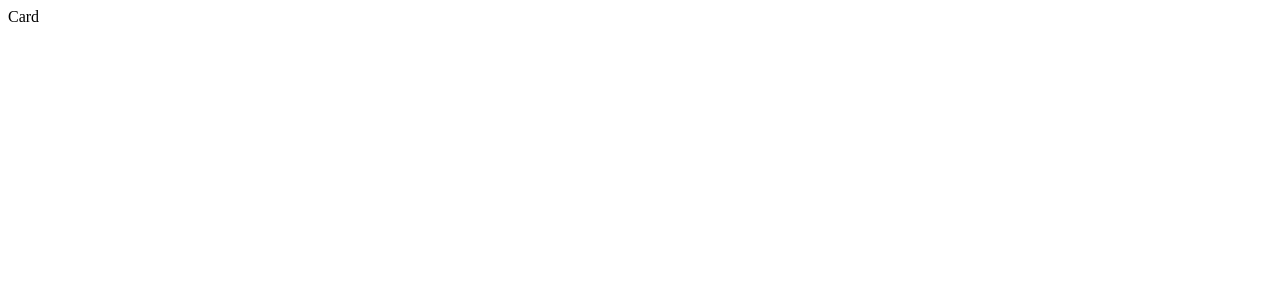
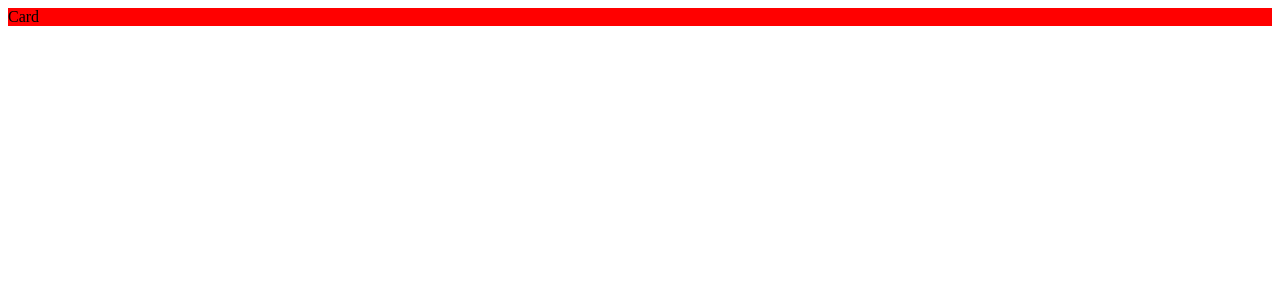
Before and after one commit to ibrahimtaib/quiz-website, a Next.js app in the folder src/: page / in a window 1280 px wide. Shown: the top 300 px of the page. Built offline with nearby package versions, Linux system fonts and the light colour scheme.

Commit message:
card style put in place
created the .card rules (still empty) and added it to card component,
it works so far!

```diff
--- a/src/packages/components/Card.tsx
+++ b/src/packages/components/Card.tsx
@@ -1,7 +1,8 @@
-import { CardProps } from 'card';
+import style from 'styles/card.module.css';
+import { CardProps } from 'types/card';
 
 const Card = ({ children }: CardProps) => {
-  return <div>{children}</div>;
+  return <div className={style.card}>{children}</div>;
 };
 
 export default Card;
--- a/src/packages/styles/card.module.css
+++ b/src/packages/styles/card.module.css
@@ -0,0 +1,3 @@
+.card {
+  background-color: red;
+}
```
